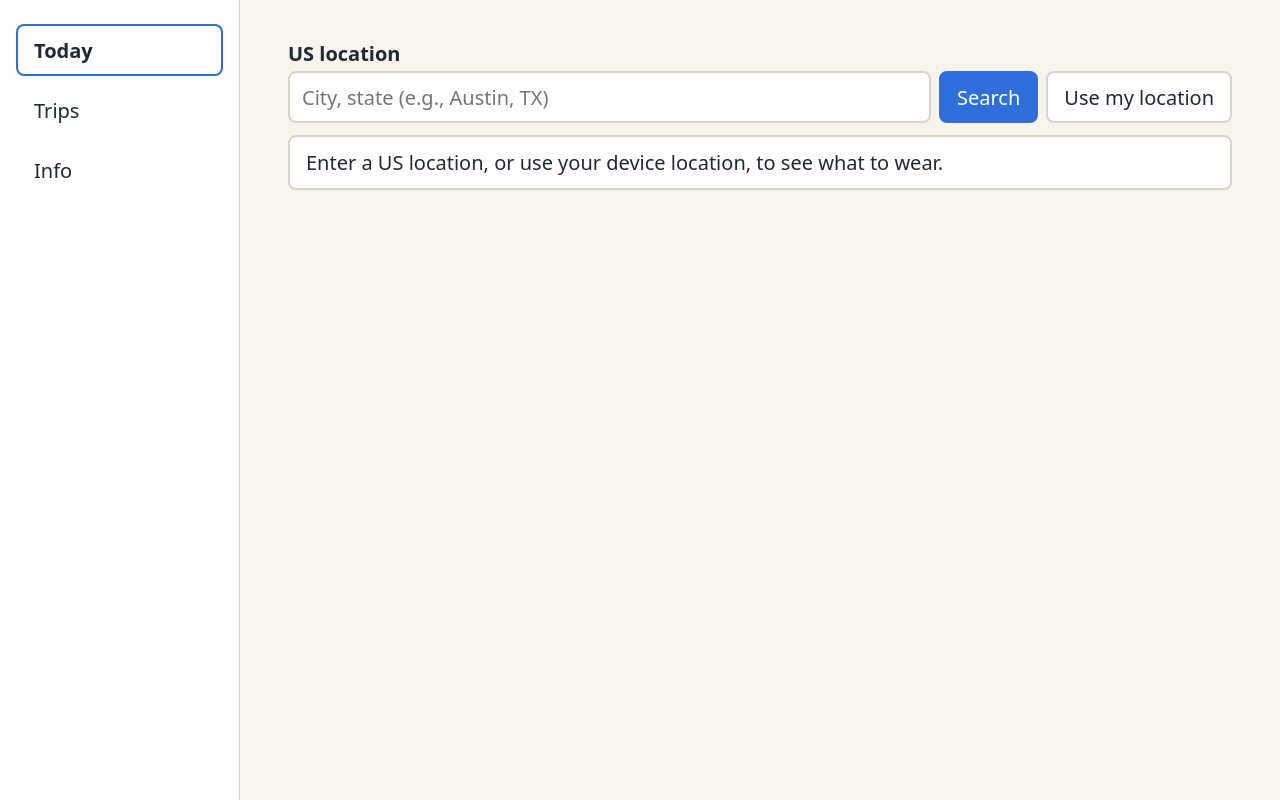
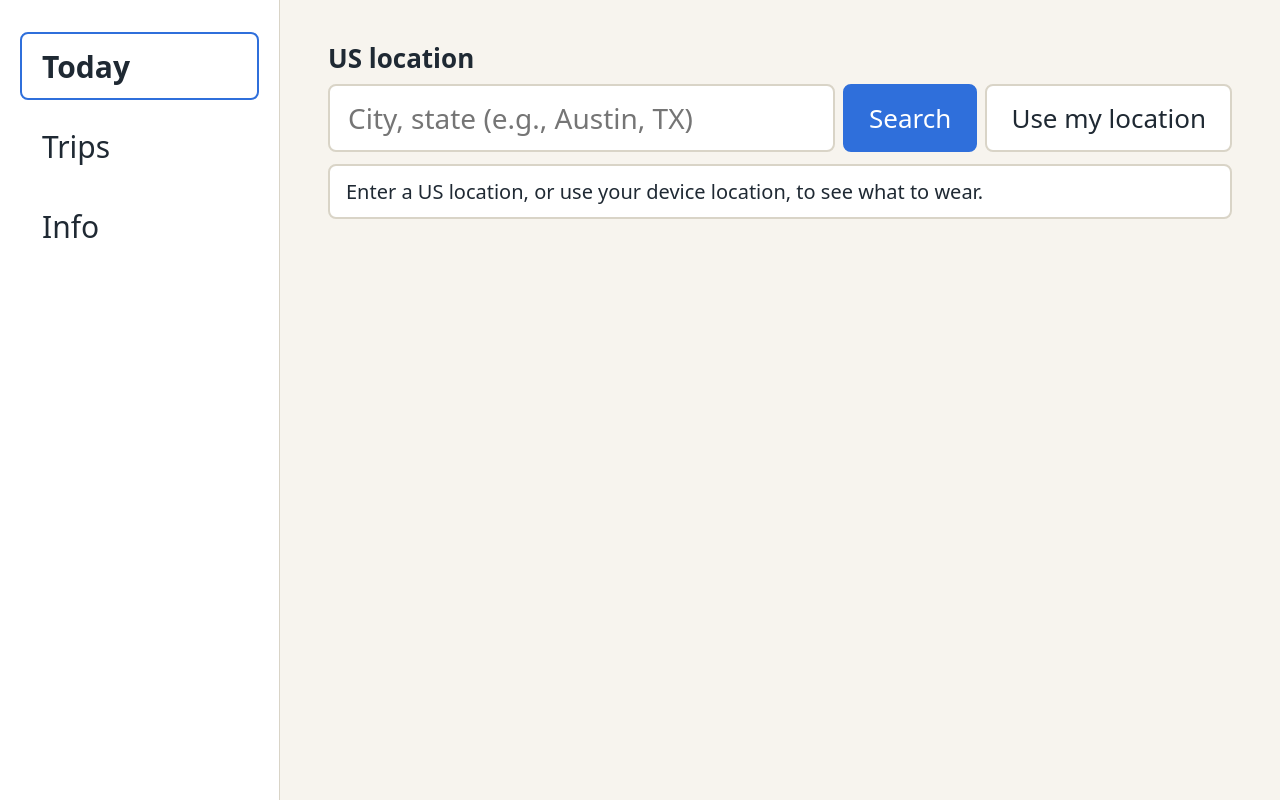
Before and after one commit to neelafarz/project3, a plain HTML site: page index.html in a window 1280 px wide. Drawn offline with Linux system fonts and the light colour scheme.

Commit message:
Enlarge desktop sidebar links and search controls
Co-Authored-By: Claude Sonnet 5.5 <noreply@anthropic.com>

```diff
--- a/styles.css
+++ b/styles.css
@@ -146,3 +146,13 @@ body {
   .today-head { margin-bottom: 20px; }
   .today-main { text-align: left; }
 }
+
+/* Desktop: larger sidebar links and search controls */
+@media (min-width: 900px) {
+  :root { --nav-width: 280px; }
+  .nav { padding: 32px 20px; gap: 12px; }
+  .nav-link { min-height: 68px; font-size: 1.5rem; padding: 0 20px; }
+  .location-form label { font-size: 1.3rem; margin-bottom: 8px; }
+  .location-row input { min-height: 68px; font-size: 1.4rem; padding: 0 18px; }
+  .location-row .btn { min-height: 68px; font-size: 1.3rem; padding: 0 24px; }
+}
```
